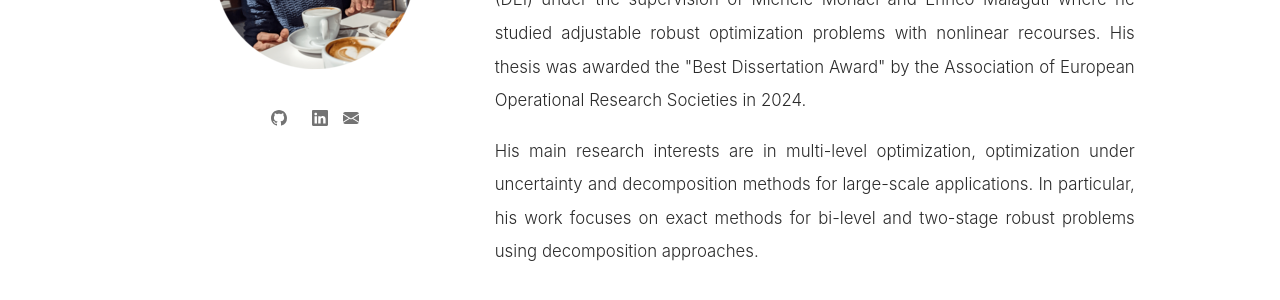
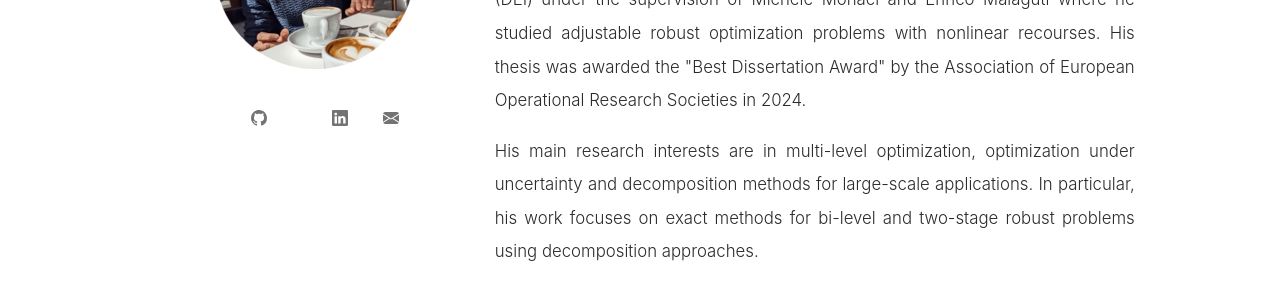
Before and after one commit to hlefebvr/hlefebvr.github.io, a Jekyll site: the page built from index.html, in a window 1280 px wide. Shown: the part 290-590 px from the top of the page. Built offline with Jekyll 4.4.1, drawn with Linux system fonts in a browser that asks for light colours; nearby versions of some CDN libraries; a style sheet for code colours, icons or effects is not loaded.

Commit message:
update css

```diff
--- a/assets/css/design.css
+++ b/assets/css/design.css
@@ -147,7 +147,11 @@ margin-bottom: 30px;
 
 .home-vignette a {
 padding: 5px;
+margin-left: 20px;
 color: rgba(0, 0, 0, 0.55);
+:hover {
+    color:black;
+}
 }
 
 .home-bio {
```
